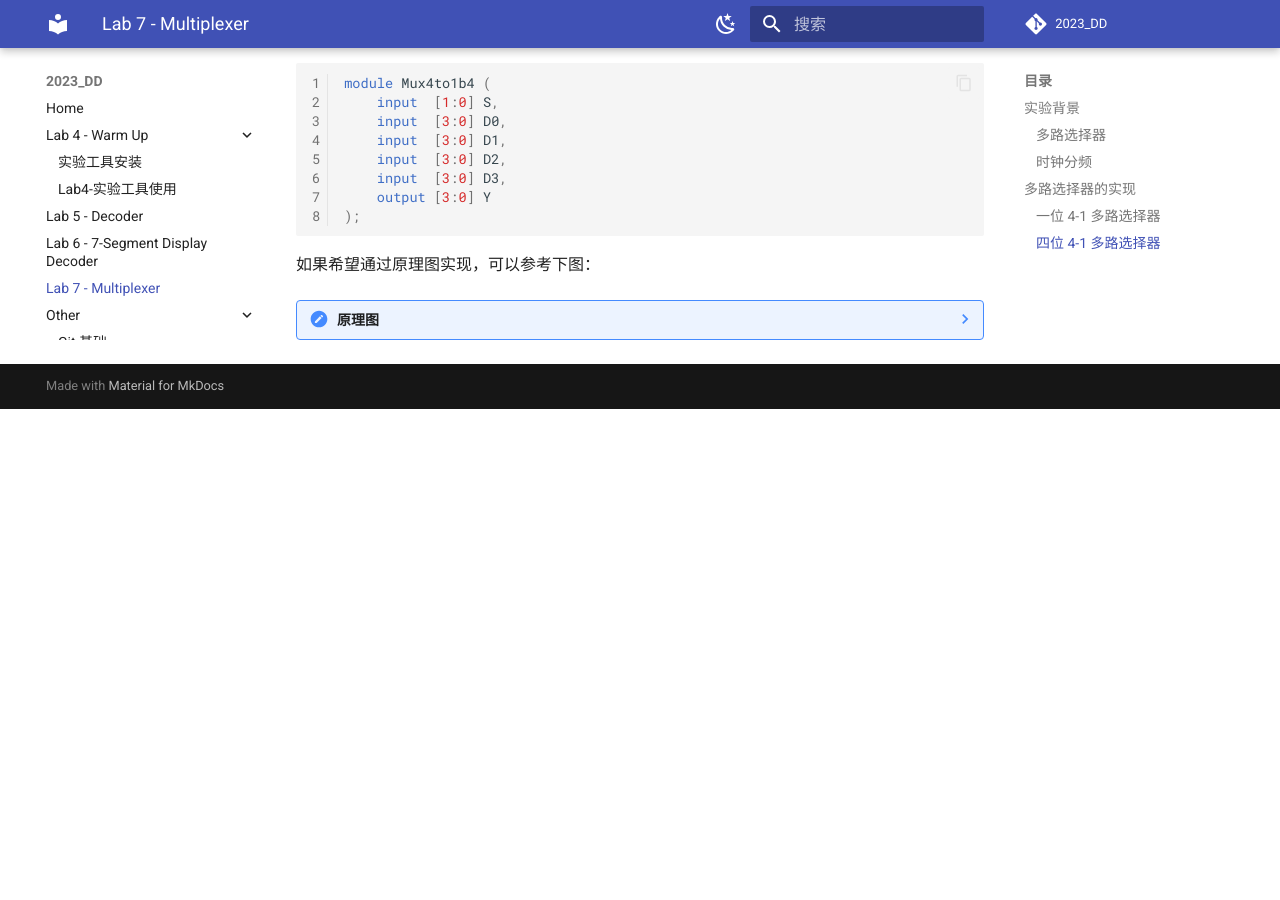
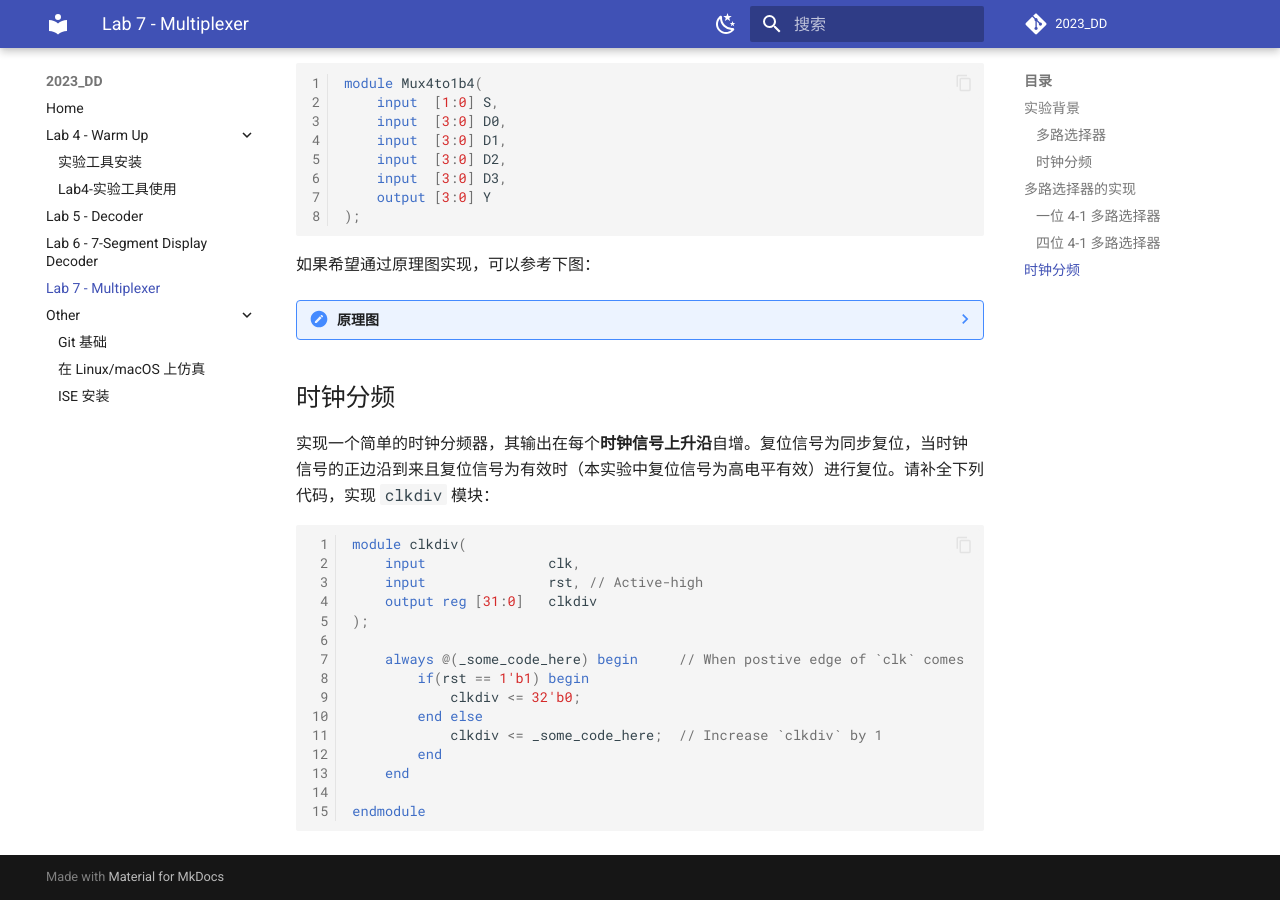
Before and after one commit to Guahao31/2023_DD, an MkDocs documentation site: the page built from docs/lab7/multiplexer.md, in a window 1280 px wide and 900 px high, scrolled down 1677 px. Built offline with MkDocs 1.6.1 and Material for MkDocs 9.7.7, drawn with Linux system fonts in a browser that asks for light colours; a script that is not in the unit is left out; comment, search, counter and statistics services are not loaded; before the commit the page ends 2086 px from its top, so only the background shows below that.

Commit message:
update: implementation of clk-divider

````diff
--- a/docs/lab7/multiplexer.md
+++ b/docs/lab7/multiplexer.md
@@ -37,7 +37,7 @@
 将一位多路选择器拓展为四位时，可以重用地址选择的信号（即原理图中的 2-4 译码器部分），可以直接使用 Verilog 完成，模块定义如下：
 
 ```verilog linenums="1"
-module Mux4to1b4 (
+module Mux4to1b4(
     input  [1:0] S,
     input  [3:0] D0,
     input  [3:0] D1,
@@ -51,3 +51,25 @@
 
 ??? note "原理图"
     <img src="../pic/circuit_mux4to1b4.png">
+
+## 时钟分频
+
+实现一个简单的时钟分频器，其输出在每个**时钟信号上升沿**自增。复位信号为同步复位，当时钟信号的正边沿到来且复位信号为有效时（本实验中复位信号为高电平有效）进行复位。请补全下列代码，实现 `clkdiv` 模块：
+
+```verilog linenums="1"
+module clkdiv(
+    input               clk,
+    input               rst, // Active-high
+    output reg [31:0]   clkdiv
+);
+
+    always @(_some_code_here) begin     // When postive edge of `clk` comes
+        if(rst == 1'b1) begin
+            clkdiv <= 32'b0;
+        end else
+            clkdiv <= _some_code_here;  // Increase `clkdiv` by 1
+        end
+    end
+
+endmodule
+```
````
